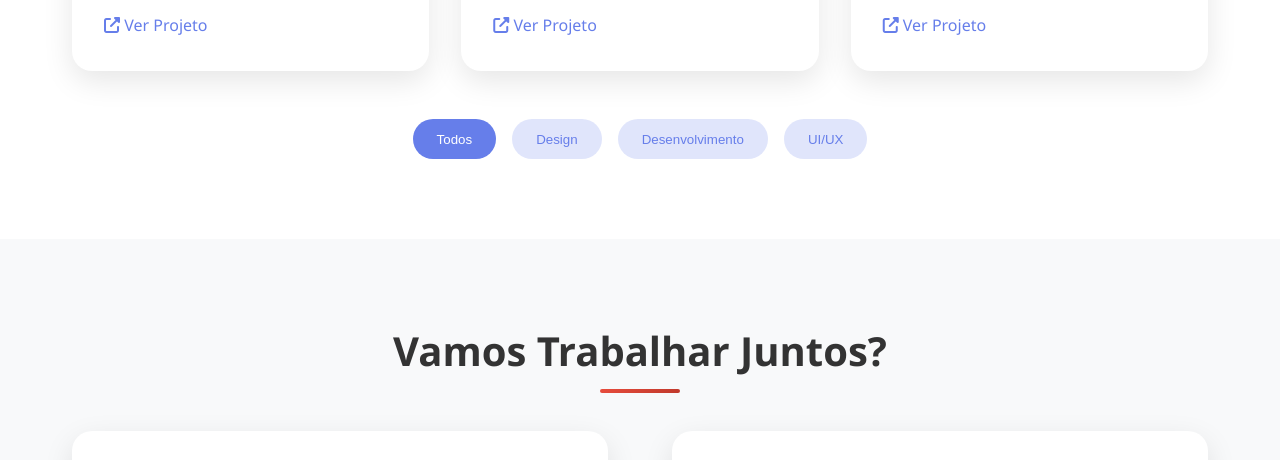
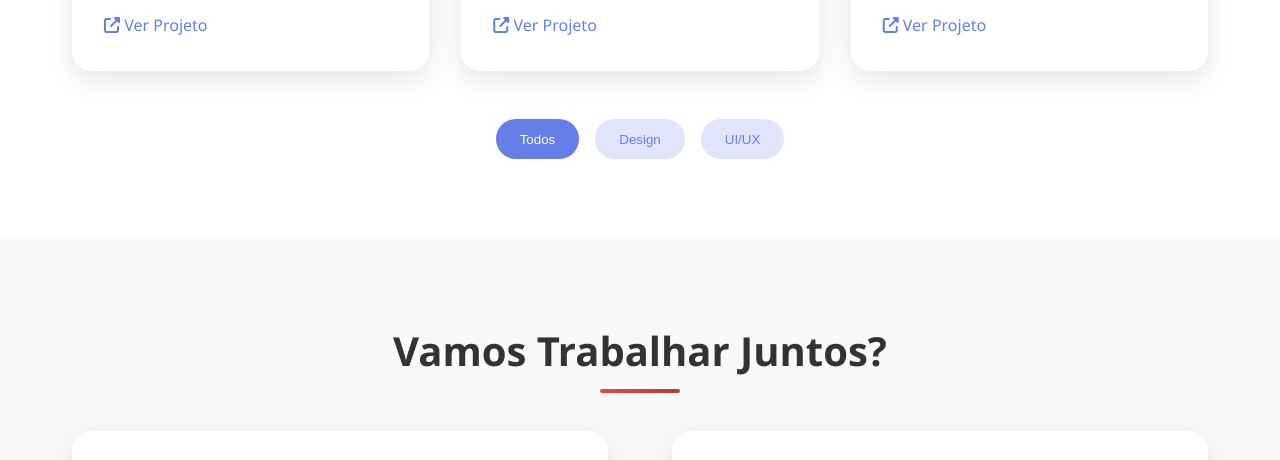
Before and after one commit to LucasBispo07/Lucas-Bispo-UI-UX-Designer, a plain HTML site: page index.html in a window 1280 px wide. Shown: the part 1391-1851 px from the top of the page. Drawn offline with Linux system fonts and the light colour scheme.

Commit message:
Add files via upload

```diff
--- a/index.html
+++ b/index.html
@@ -318,7 +318,6 @@
       <div class="carousel-nav">
         <button class="carousel-btn active">Todos</button>
         <button class="carousel-btn">Design</button>
-        <button class="carousel-btn">Desenvolvimento</button>
         <button class="carousel-btn">UI/UX</button>
       </div>
     </div>
```
